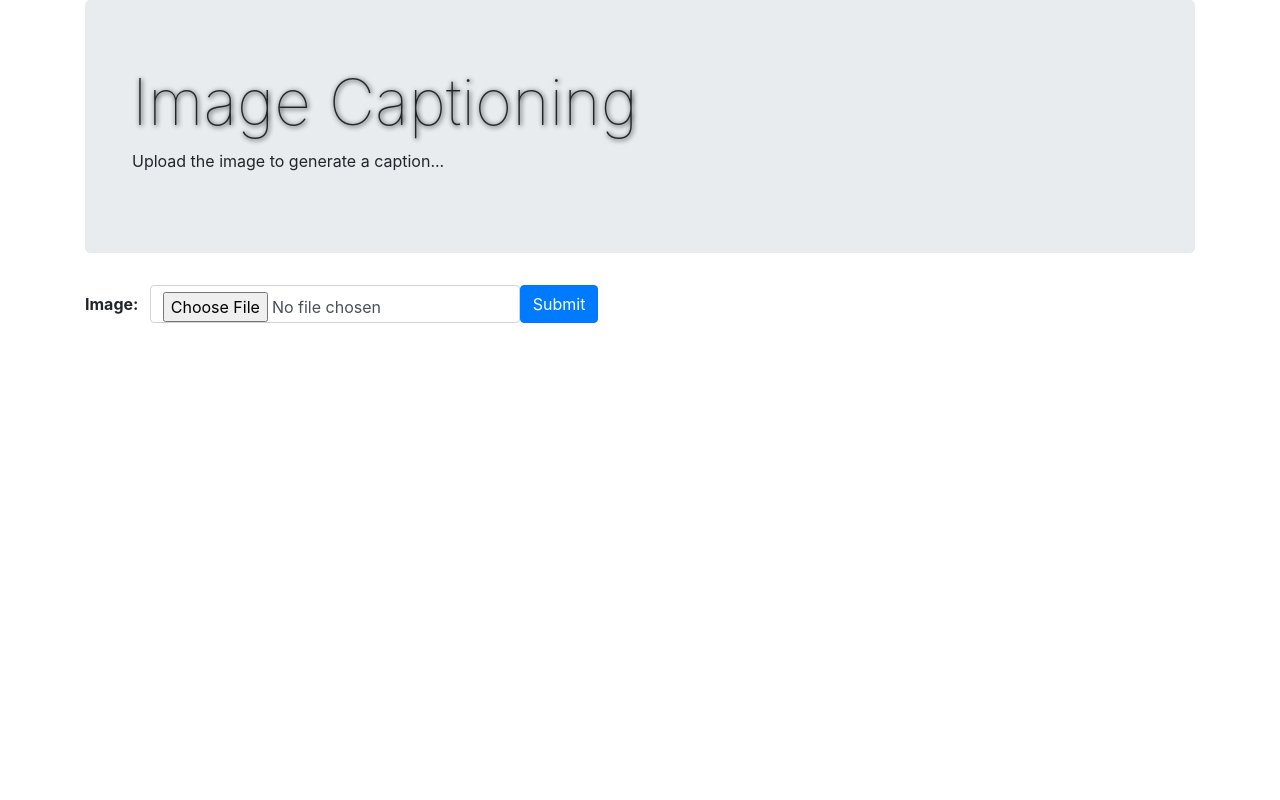
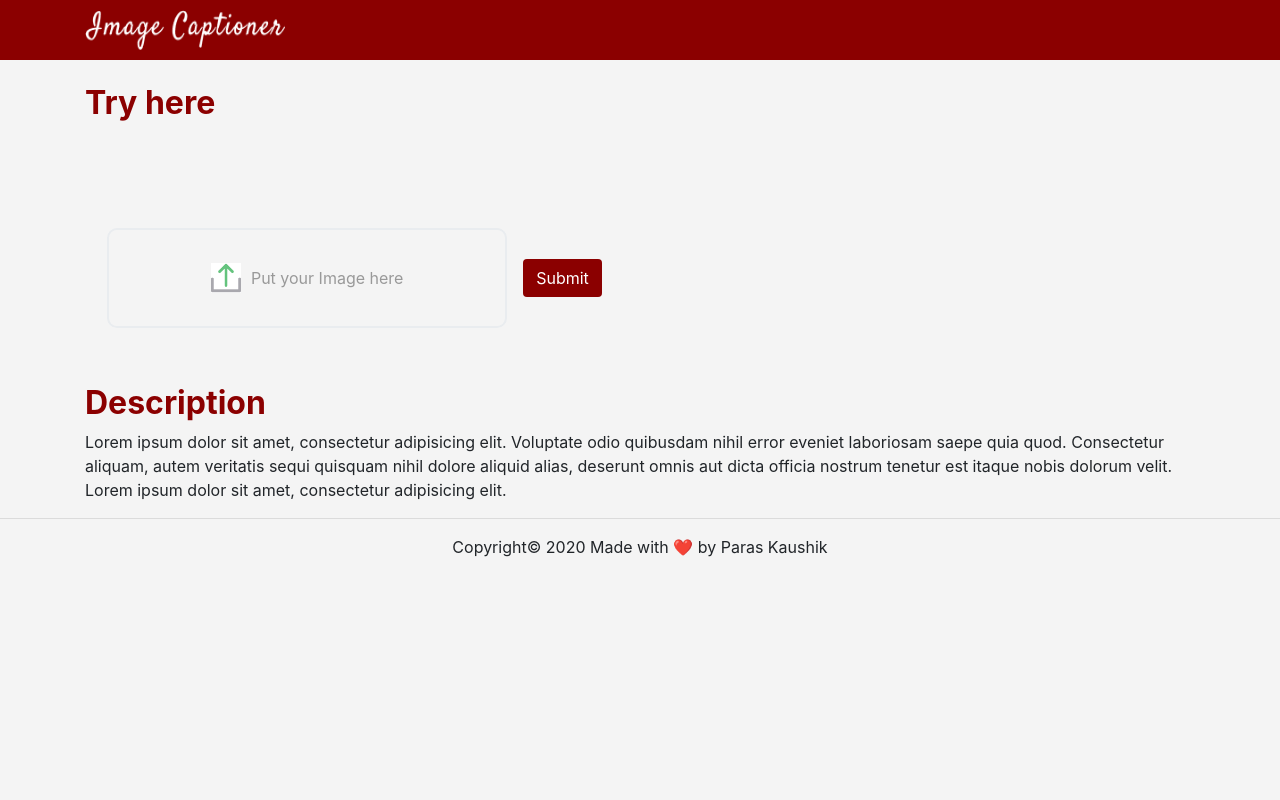
Before and after one commit to parask11/image-captioner, a Flask app: page / in a window 1280 px wide. Run offline with Flask 2, Linux system fonts and the light colour scheme; parts of the project's set-up code (start-up, migrations or seed data) failed here and were passed over; some libraries are stand-ins or nearby versions.

Commit message:
UI fixed

```diff
--- a/templates/index.html
+++ b/templates/index.html
@@ -2,57 +2,205 @@
 <html>
   <head>
     <title>IMAGE CAPTIONING</title>
-    <link rel="stylesheet" href="https://stackpath.bootstrapcdn.com/bootstrap/4.4.1/css/bootstrap.min.css" integrity="sha384-Vkoo8x4CGsO3+Hhxv8T/Q5PaXtkKtu6ug5TOeNV6gBiFeWPGFN9MuhOf23Q9Ifjh" crossorigin="anonymous">
+    <link
+      rel="stylesheet"
+      href="https://stackpath.bootstrapcdn.com/bootstrap/4.4.1/css/bootstrap.min.css"
+      integrity="sha384-Vkoo8x4CGsO3+Hhxv8T/Q5PaXtkKtu6ug5TOeNV6gBiFeWPGFN9MuhOf23Q9Ifjh"
+      crossorigin="anonymous"
+    />
 
     <style>
-        .heading{
-            font-weight: 100;
-            font-size: 4em;
-            text-shadow: 1px 1px 5px black;
-        }
-        img{
-            height: 90%;
-            width: 100%;
-        }
-        .text{
-            font-size: 32px;
-            font-style: italic;
+      html,
+      body {
+        height: 100%;
+        widows: 100%;
+        margin: 0;
+        background: #f4f4f4;
       }
 
+      .brown-bg {
+        background: darkred;
+      }
+
+      .white-text {
+        color: white;
+      }
+
+      .brown-text {
+        color: darkred;
+      }
+
+      .h-300 {
+        height: 300px;
+      }
+
+      .p-0 {
+        padding: 0;
+      }
+
+      .m-t-24 {
+        margin-top: 24px;
+      }
+
+      .logo {
+        height: 40px;
+        width: 200px;
+        margin: 10px 0;
+      }
+
+      .align-center {
+        display: flex;
+        align-items: center;
+        justify-content: center;
+        flex-direction: column;
+      }
+
+      #uploadIcon {
+        width: 30px;
+        height: 30px;
+      }
+
+      #uploadLabel {
+        color: #999999;
+        margin-left: 10px;
+      }
+
+      #fileUpload {
+        border: #e9ecef 2px solid;
+        width: 400px;
+        height: 100px;
+        cursor: pointer;
+        border-radius: 10px;
+        display: flex;
+        align-items: center;
+        justify-content: center;
+        position: relative;
+      }
+
+      #fileUpload:hover {
+        border: none;
+        box-shadow: inset 18px 18px 30px -20px rgba(1, 22, 56, 0.5),
+          inset -18px -18px 30px -16px #ffffff;
+      }
+
+      #uploadInput {
+        visibility: hidden;
+        opacity: 0;
+        height: 0.01em;
+        width: 0.01em;
+        top: 0;
+        left: 0;
+        position: absolute;
+        outline: 0;
+      }
+
+      .footer {
+        /* position: fixed; */
+        left: 0;
+        bottom: 0;
+        width: 100%;
+        text-align: center;
+      }
     </style>
   </head>
   <body>
-
+    <!-- logo -->
+    <div class="brown-bg">
       <div class="container">
-
-        <div class="jumbotron">
-            <div class="container">
-
-            <h1 class="heading">Image Captioning</h1>
-            <p>Upload the image to generate a caption... </p>
+        <img src="../static/logo.png" class="logo" alt="logo" />
       </div>
     </div>
 
-        <form class="form-inline" method="POST" action="/" enctype="multipart/form-data">
-            <label><b> Image: &nbsp;&nbsp </b></label>
-            <input class="form-control" type="file" name="userfile">
-            <button type = "submit" class="btn btn-primary">Submit</button>
+    <!-- Try here block -->
+    <div class="container">
+      <div class="row m-0 h-300">
+        <div class="col-md-12 p-0">
+          <!-- heading -->
+          <h2 class="brown-text m-t-24">
+            <strong>Try here</strong>
+          </h2>
+        </div>
+
+        <!-- upload and display section -->
+        <div class="col-md-6 align-center">
+          <form
+            class="form-inline"
+            method="POST"
+            action="/"
+            enctype="multipart/form-data"
+          >
+            <div id="fileUpload" onclick="upload()">
+              <!-- hidden input -->
+              <input
+                class="form-control"
+                id="uploadInput"
+                type="file"
+                name="userfile"
+              />
+
+              <!-- content inside the upload box -->
+              <img src="../static/upload.png" alt="" id="uploadIcon" />
+              <label id="uploadLabel"> Put your Image here</label>
+            </div>
+
+            <!-- submit button -->
+            <button
+              style="margin: 16px;"
+              type="submit"
+              class="btn brown-bg white-text"
+            >
+              Submit
+            </button>
           </form>
+        </div>
 
-        <br>
-        <br>
+        <!-- Display Image and caption section -->
+        <div class="col-md-6 align-center">
           {% if your_result %}
 
           <div class="row">
-                <div class="col-sm-4">
-                    <img src="{{your_result['image']}}">
+            <div class="col-md-12">
+              <img src="{{your_result['image']}}" />
             </div>
-                <div class="col-lg-8">
-                    <p class="text"> Generated Caption: </p>
-                    <p> <b> {{your_result['caption']}} </b></p>
+            <div class="col-md-12">
+              <h4 class="brown-text m-t-24">
+                <strong>Generated Caption:</strong>
+              </h4>
+              <p><b> {{your_result['caption']}} </b></p>
             </div>
           </div>
           {% endif %}
         </div>
+      </div>
+    </div>
+
+    <!-- About me -->
+    <div class="container">
+      <h2 class="brown-text m-t-24">
+        <strong>Description</strong>
+      </h2>
+      <p>
+        Lorem ipsum dolor sit amet, consectetur adipisicing elit. Voluptate odio
+        quibusdam nihil error eveniet laboriosam saepe quia quod. Consectetur
+        aliquam, autem veritatis sequi quisquam nihil dolore aliquid alias,
+        deserunt omnis aut dicta officia nostrum tenetur est itaque nobis
+        dolorum velit. Lorem ipsum dolor sit amet, consectetur adipisicing elit.
+      </p>
+    </div>
+
+    <!-- Footer -->
+    <div class="footer">
+      <hr />
+      <p>
+        Copyright© 2020 Made with ❤️ by Paras Kaushik
+      </p>
+    </div>
+
+    <!-- Javascript -->
+    <script>
+      function upload() {
+        document.querySelector("#uploadInput").click();
+      }
+    </script>
   </body>
 </html>
```
Also changed, not shown: static/5df126b679d7570ad2044f3e.jpeg (deleted), static/logo.png (added), static/upload.png (added). Lines whose indentation alone changed are shown as unchanged.
